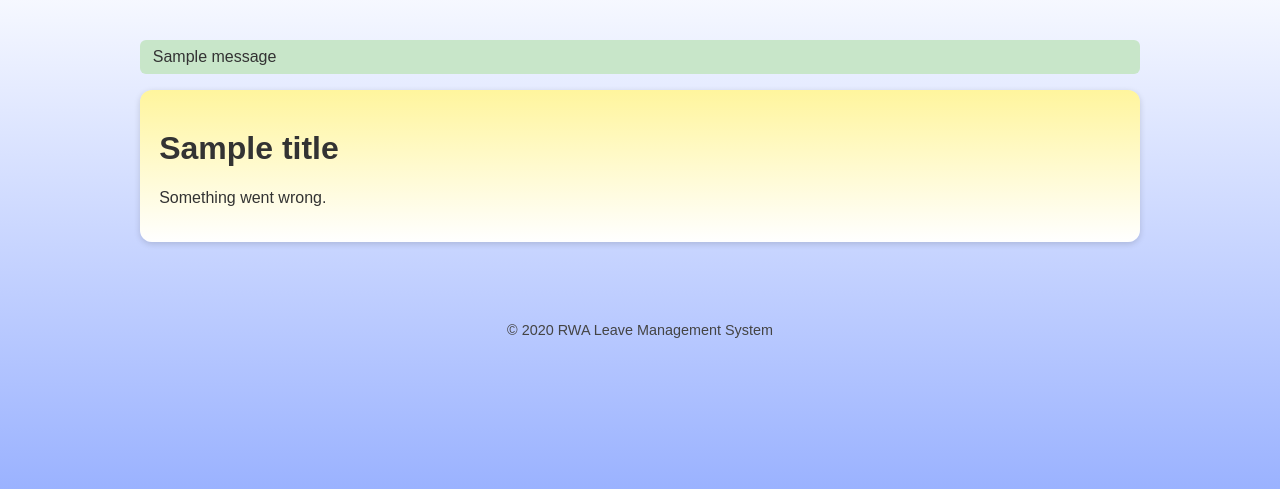
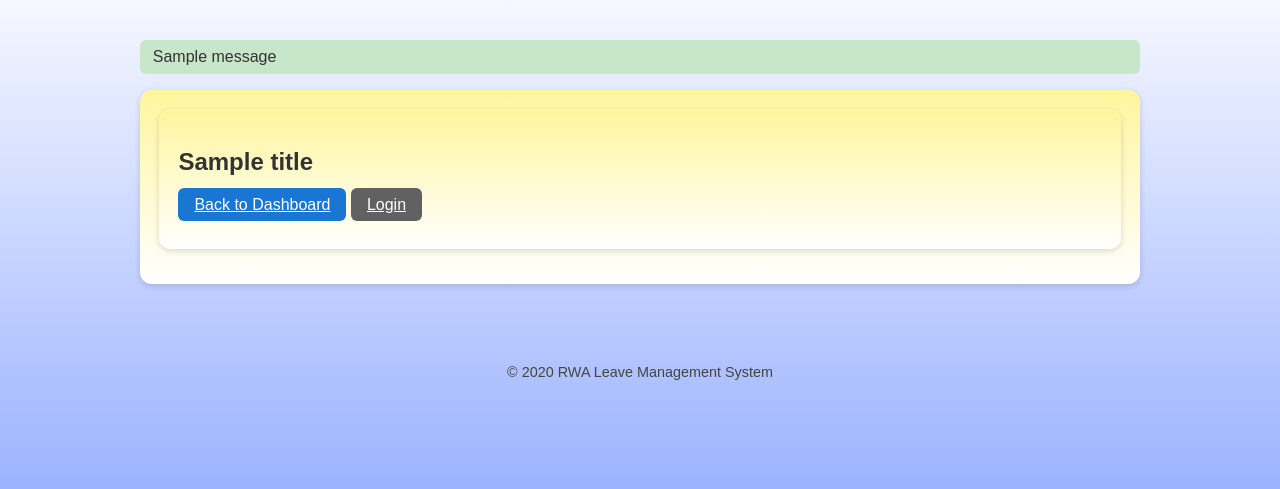
Before and after one commit to mcahoon-coder/RWA-Leave-System-Render-Clean, a Flask app: template templates/error.html in a window 1280 px wide. Shown: the part 50-539 px from the top of the page. Run offline with Flask 3, Linux system fonts and the light colour scheme; the template is opened without the code that fills it: most values are stand-ins (such as "Sample title", 1, 10 or a date in 2020); one stand-in notice (Sample message) is shown.

Commit message:
Update error.html

```diff
--- a/templates/error.html
+++ b/templates/error.html
@@ -1,5 +1,13 @@
 {% extends "base.html" %}
+{% block title %}Error{% endblock %}
+
 {% block content %}
-<h1>{{ title or "Error" }}</h1>
-<p>{{ message or "Something went wrong." }}</p>
+<div class="card">
+  <h2>{{ title }}</h2>
+  <p>{{ message }}</p>
+  <p>
+    <a href="{{ url_for('dashboard') }}" class="btn">Back to Dashboard</a>
+    <a href="{{ url_for('login') }}" class="btn btn-secondary">Login</a>
+  </p>
+</div>
 {% endblock %}
```
